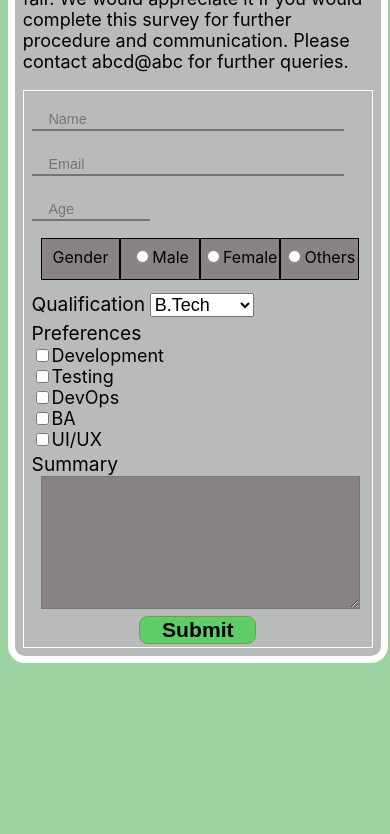
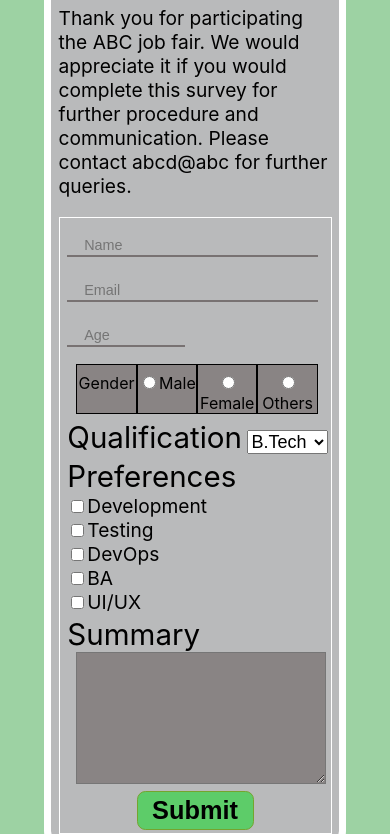
Before and after one commit to varghese-francis18/survey-form, a plain HTML site: page index.html in a window 390 px wide. Shown: the part 177-1011 px from the top of the page. Before the commit the page ends 848 px from the top, so only its background shows below. Drawn offline with Linux system fonts and the light colour scheme.

Commit message:
Add files via upload

```diff
--- a/style.css
+++ b/style.css
@@ -188,7 +188,7 @@ button {
         background-color: rgb(185, 186, 187);
         padding: 2vw;
         color: #000;
-        width: 350px;
+        width: 70vw;
         margin: auto;
 
     }
@@ -211,7 +211,7 @@ button {
         display: grid;
         grid-template-columns: 100%;
         margin-left: 2vw;
-        font-size: large;
+        font-size: larger;
     }
 
     button {
@@ -242,29 +242,45 @@ button {
     #sum {
         text-align: center;
     }
-
+    .checkbox-div{
+        font-size: larger;
+    }
     #summary {
         width: 90%;
         height: 15vh;
-
-
+    }
+    .heading{
+        font-size: 3.5vh;
     }
 
     button {
         width: 30vw;
-        height: 7vw;
+        height: 10vw;
         border-radius: 1vh;
-        font-size: 2.5vh;
+        font-size: 3vh;
         color: black;
         font-weight: 700;
         margin-top: 1%;
         margin-bottom: 1%;
 
     }
+    #radio-box{
+        margin-left: 0px;
+    }
+    .gender {
+        border: 1px black solid;
+        background-color: rgb(137, 132, 132);
+
+        font-size: medium;
+        text-align: center;
+        padding-top: 1vh;
+
+    }
+
     #number{
         width: 10vh;
     }
     #description {
-        font-size: large;
+        font-size: larger;
     }
 }
```
